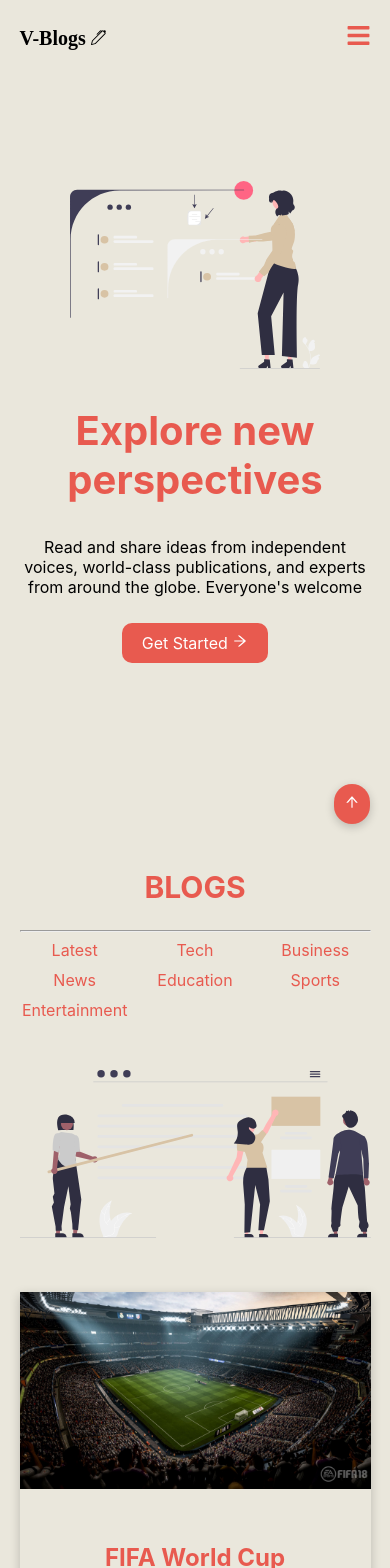
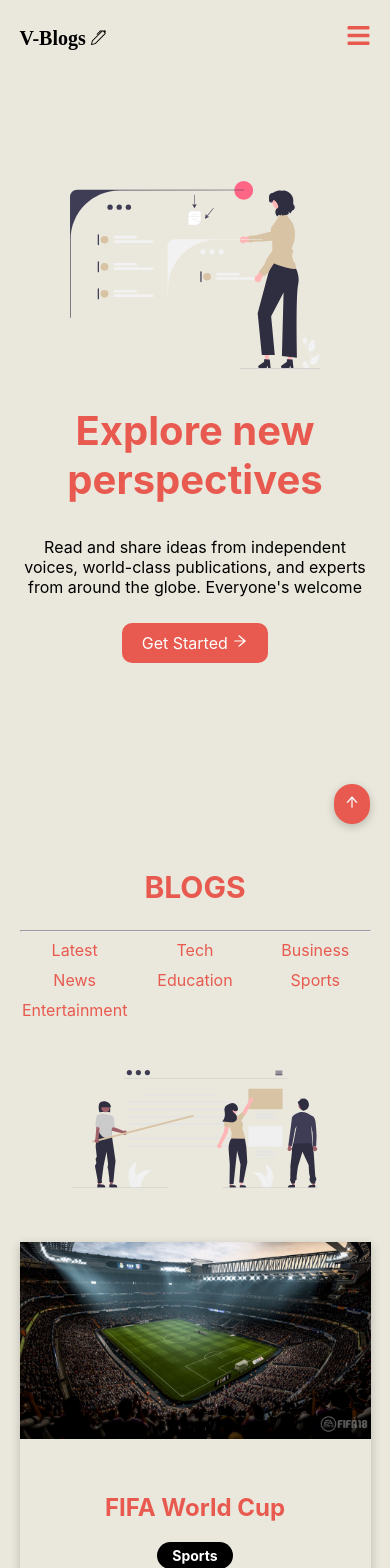
Before and after one commit to Big-Pabby/V-blogs, a React (Create React App) app: page / in a window 390 px wide. Shown: the top 1568 px of the page. Built offline with nearby package versions, Linux system fonts and the light colour scheme; a web font is replaced by a local one.

Commit message:
Logo edit

```diff
--- a/src/Components/BlogPost/blogPost.css
+++ b/src/Components/BlogPost/blogPost.css
@@ -59,7 +59,7 @@
 
   @media (max-width: 500px) {
     .blogs-svg {
-        width: 100%;
+        width: 70%;
     }
 
   }
--- a/src/Components/Logo/Logo.jsx
+++ b/src/Components/Logo/Logo.jsx
@@ -4,9 +4,7 @@
 
 const Logo = () => {
   return (
-    <div className="logo">
-        <h4>V-Blogs<BsPen className='icon' /></h4>
-    </div>
+        <h4 className='logo'>V-Blogs<BsPen className='icon' /></h4>
   )
 }
 
--- a/src/Components/Logo/logo.css
+++ b/src/Components/Logo/logo.css
@@ -4,12 +4,10 @@
 .logo {
     font-family: 'Square Peg', cursive;
     cursor: pointer;
-
+    padding: 0;
+    font-size: 20px;
 }
 
-.logo h4 {
-    font-size: 20px;
-}
 
 .logo .icon {
     font-size: 15px;
```
